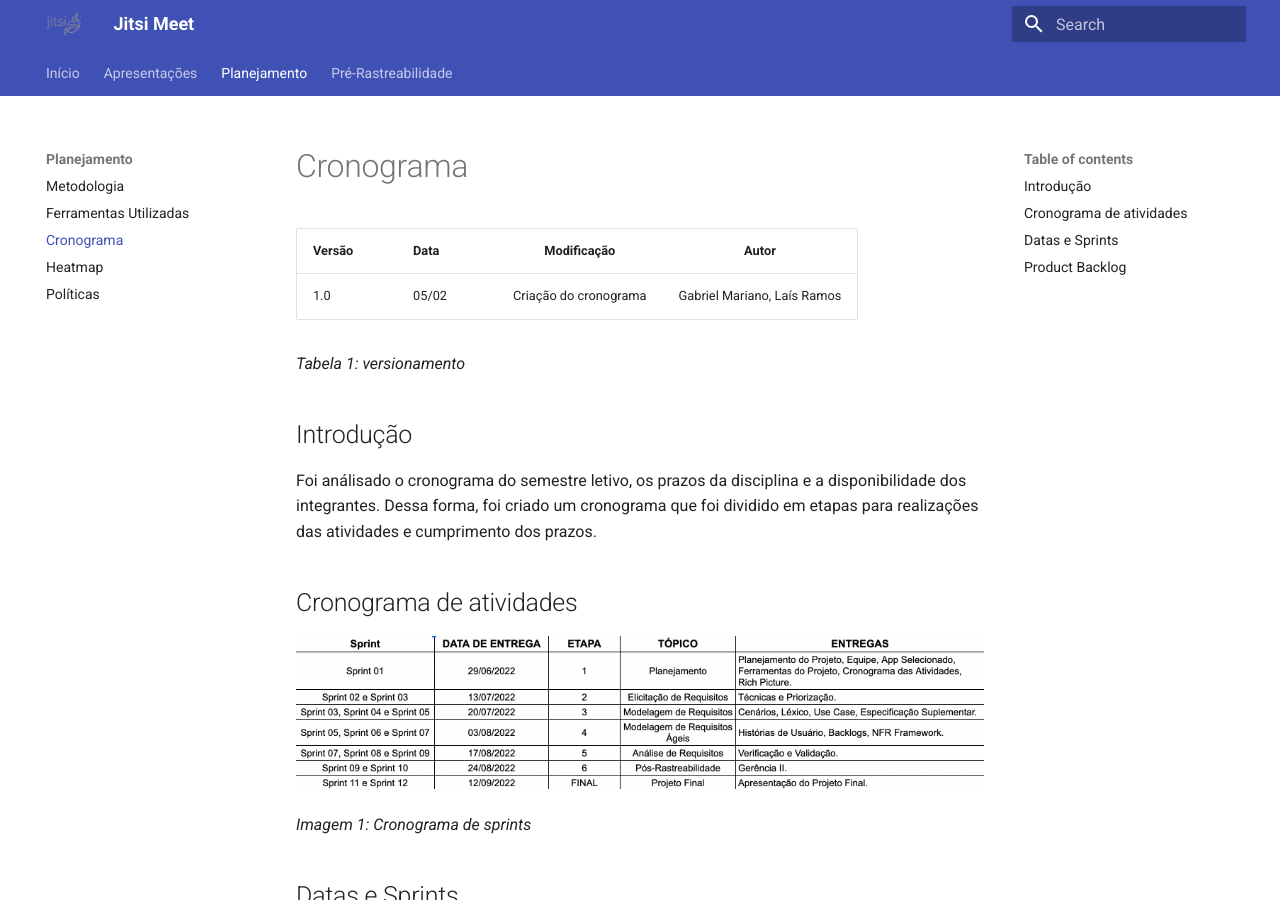
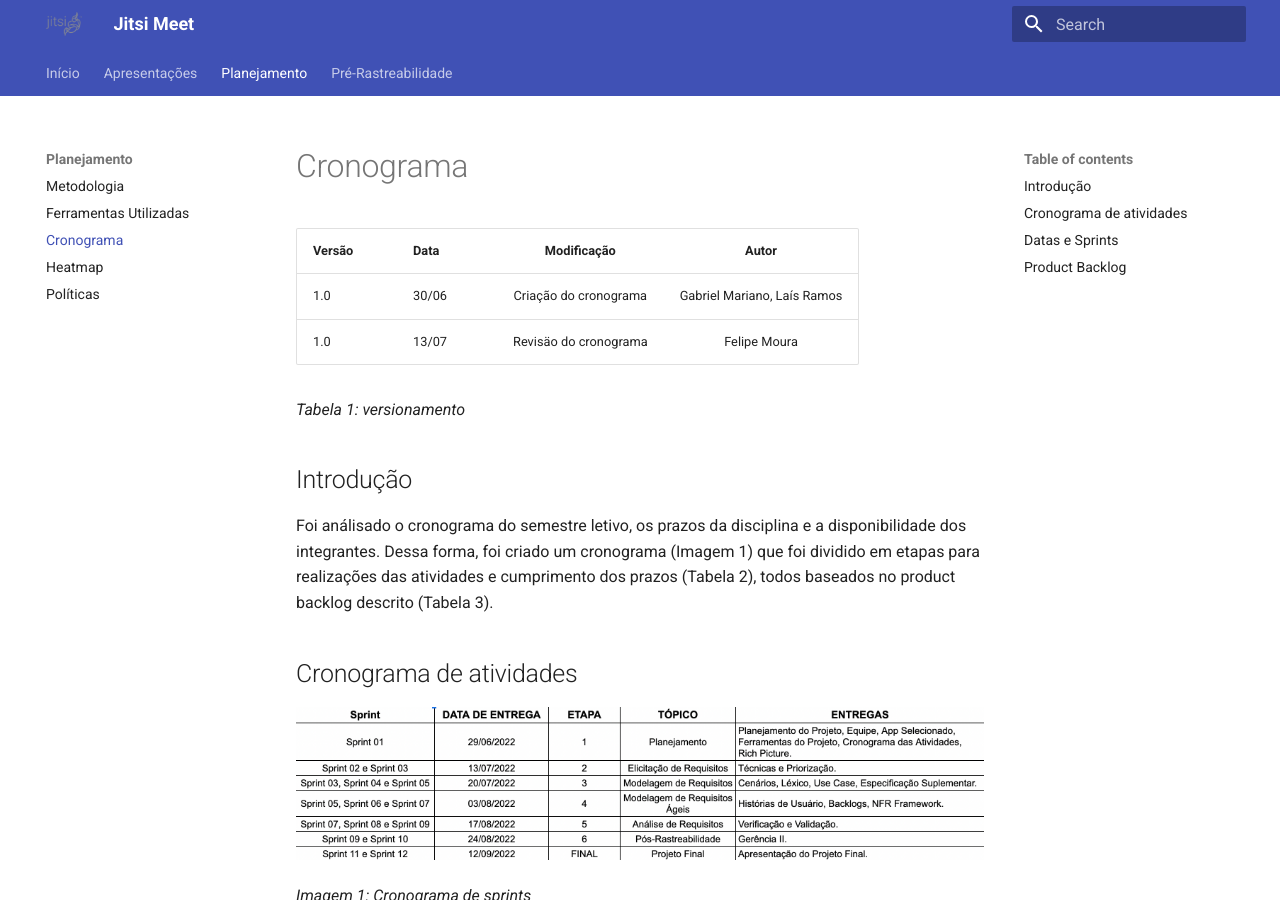
Before and after one commit to gabrielm2q/2022.1-Jitsi-Meet, an MkDocs documentation site: the page built from docs/planejamento/cronograma.md, in a window 1280 px wide and 900 px high. Built offline with MkDocs 1.6.1 and Material for MkDocs 9.7.7, drawn with Linux system fonts in a browser that asks for light colours; some of the changed text lies outside the part shown.

Commit message:
product backlog subtitle and images quote in text

```diff
--- a/docs/planejamento/cronograma.md
+++ b/docs/planejamento/cronograma.md
@@ -2,13 +2,14 @@
 
 | Versão | Data  |   Modificação   |             Autor              |
 | ------ | ----- | :-------------: | :----------------------------: |
-| 1.0    | 05/02 | Criação do cronograma |  Gabriel Mariano, Laís Ramos |
+| 1.0    | 30/06 | Criação do cronograma |  Gabriel Mariano, Laís Ramos |
+| 1.0    | 13/07 | Revisäo do cronograma |  Felipe Moura            |
 
 *Tabela 1: versionamento*
 
 ## Introdução
 
-Foi análisado o cronograma do semestre letivo, os prazos da disciplina e a disponibilidade dos integrantes. Dessa forma, foi criado um cronograma que foi dividido em etapas para realizações das atividades e cumprimento dos prazos.
+Foi análisado o cronograma do semestre letivo, os prazos da disciplina e a disponibilidade dos integrantes. Dessa forma, foi criado um cronograma (Imagem 1) que foi dividido em etapas para realizações das atividades  e cumprimento dos prazos (Tabela 2), todos baseados no product backlog descrito (Tabela 3).
 
 ## Cronograma de atividades
 
@@ -37,3 +38,5 @@ Foi análisado o cronograma do semestre letivo, os prazos da disciplina e a disp
 ## Product Backlog
 
 ![Product Backlog](../assets/productBacklog.png)
+
+*Tabela 3: Product Backlog*
```
